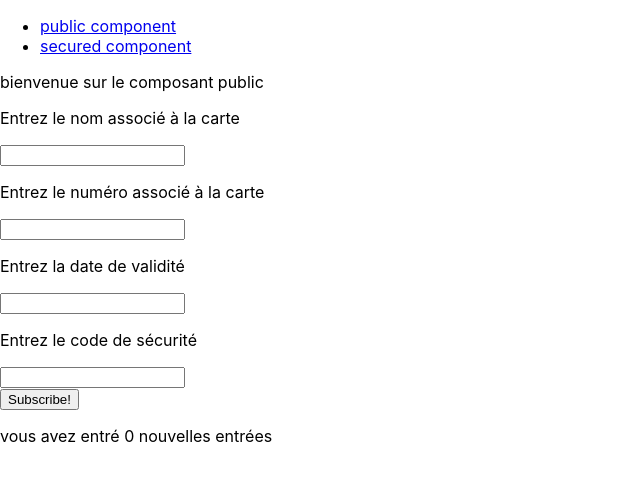
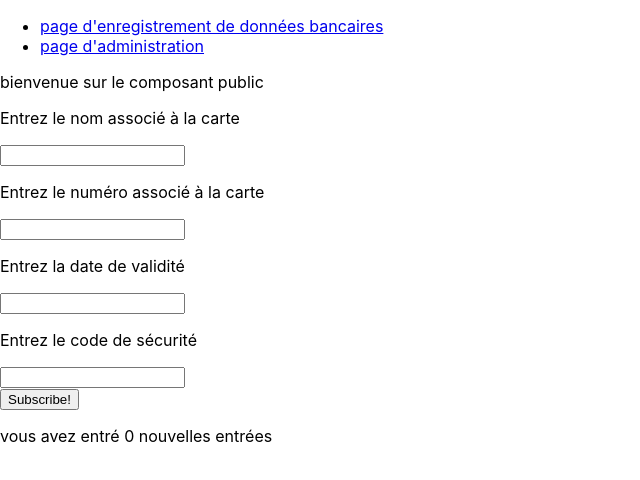
Before and after one commit to Dralus15/Securite-WebApp, a React (Create React App) app: page / in a window 1280 px wide. Shown: the top 480 px of the page, without its empty margins (0-640 px from the left). Built offline with nearby package versions, Linux system fonts and the light colour scheme.

Commit message:
change navigation button text

```diff
--- a/src/App.js
+++ b/src/App.js
@@ -19,10 +19,10 @@ class App extends Component {
         <div className="container">
           <ul>
             <li>
-              <Link to="/">public component</Link>
+              <Link to="/">page d'enregistrement de données bancaires</Link>
             </li>
             <li>
-              <Link to="/secured">secured component</Link>
+              <Link to="/secured">page d'administration</Link>
             </li>
           </ul>
           <Route exact path="/" component={Welcome} />
```
